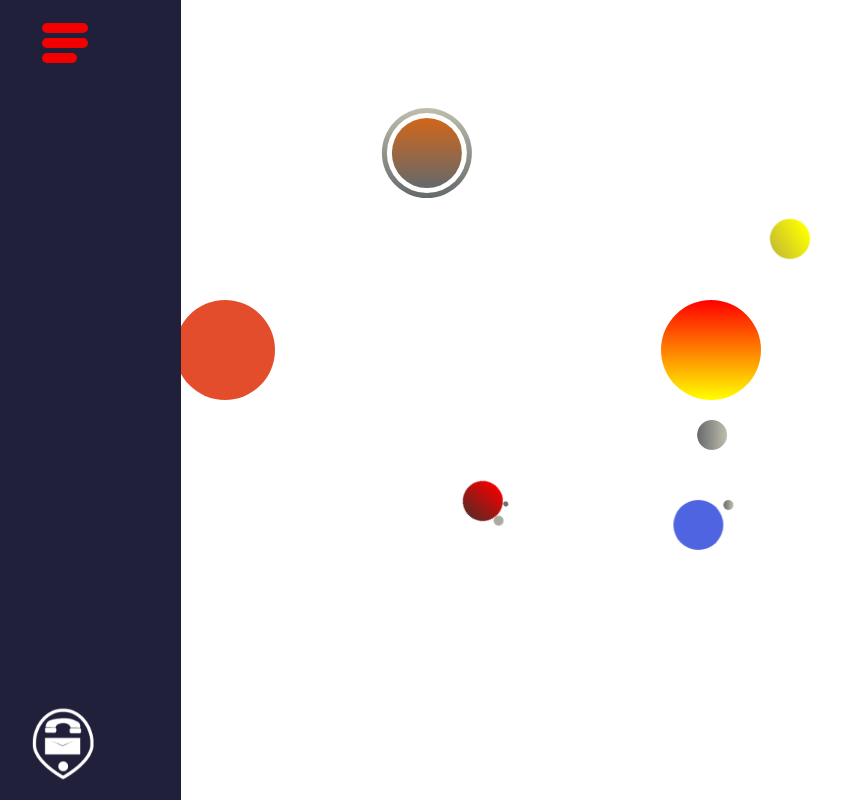
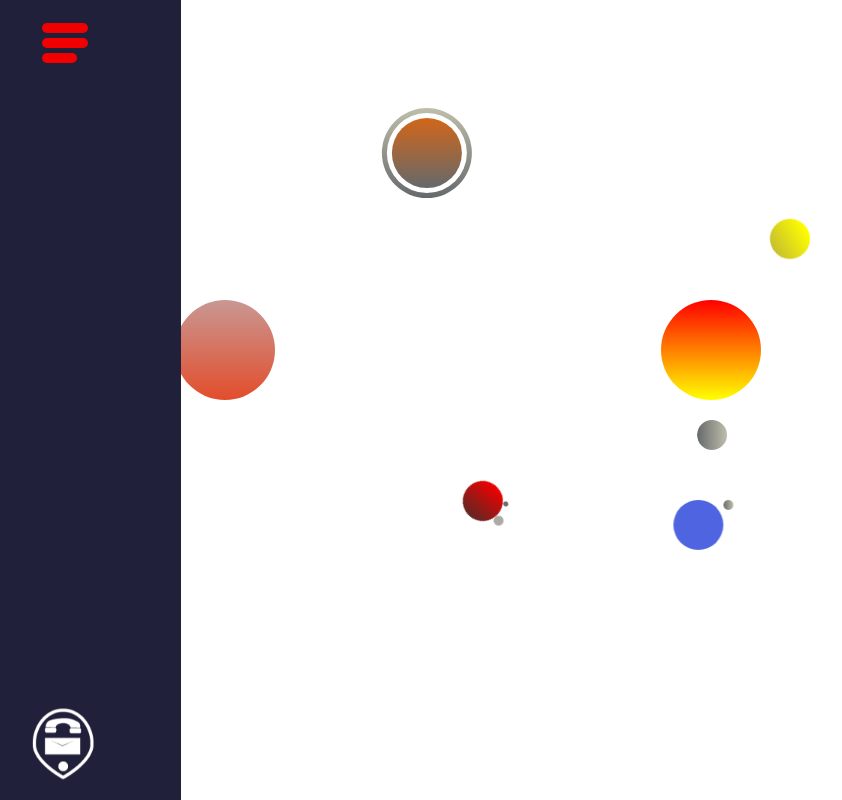
Before and after one commit to MikeTheFyke/MiFy, a Vue app in the folder client/: page / in a window 1280 px wide. Shown: the top 800 px of the page, without its empty margins (51-893 px from the left). Built offline with nearby package versions, Linux system fonts and the light colour scheme.

Commit message:
Added gradient styles to jupiter

```diff
--- a/client/src/components/Space.vue
+++ b/client/src/components/Space.vue
@@ -267,6 +267,6 @@ export default {
     width: 100px;
     height: 100px;
     border-radius: 50px;
-    background-color: #e34d2b;
+    background-image: linear-gradient(#c99793, #e34d2b);
 }
 </style>
```
